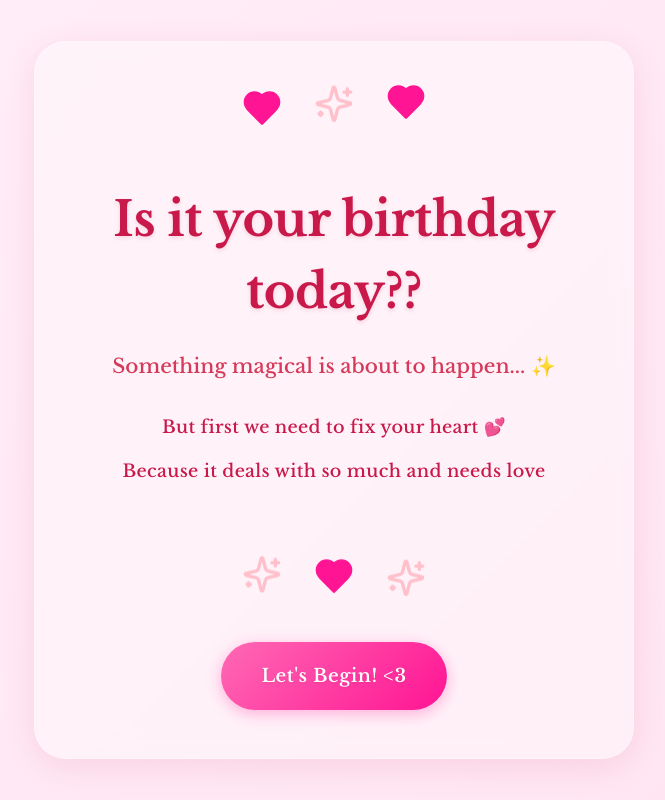
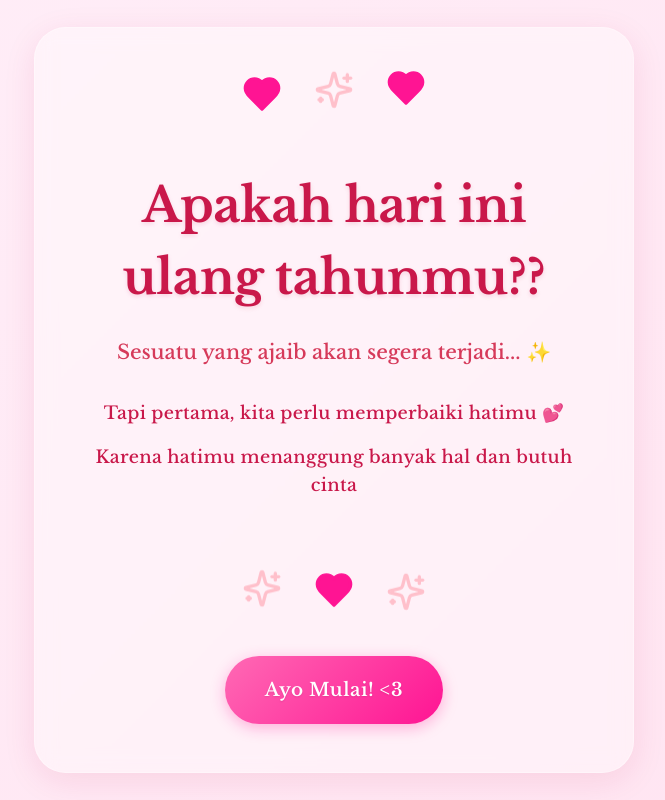
Before and after one commit to MuhammadAuzanQisthi/Selamat-Ulang-tahun-naifa, a React (Vite) app: page / in a window 1280 px wide. Shown: the whole page, without its empty margins (306-971 px from the left). Built offline with nearby package versions, Linux system fonts and the light colour scheme.

Commit message:
Translate birthday messages to Indonesian

```diff
--- a/src/app/data/messages.ts
+++ b/src/app/data/messages.ts
@@ -1,39 +1,37 @@
-
 /* ---- BDAY INTRO MESSAGES ---- */
 export const INTRO_MESSAGES = {
-  title: 'Is it your birthday today??',
-  subtitle: 'Something magical is about to happen... ✨',
-  description1: 'But first we need to fix your heart 💕',
-  description2: 'Because it deals with so much and needs love ',
-  button: 'Let\'s Begin! <3',
+  title: 'Apakah hari ini ulang tahunmu??',
+  subtitle: 'Sesuatu yang ajaib akan segera terjadi... ✨',
+  description1: 'Tapi pertama, kita perlu memperbaiki hatimu 💕',
+  description2: 'Karena hatimu menanggung banyak hal dan butuh cinta ',
+  button: 'Ayo Mulai! <3',
 };
 
 /* ---- PUZZLE GAME TEXT ---- */
 export const PUZZLE_MESSAGES = {
-  title: '💕 Mend the Heart 💕',
-  hint: 'Left piece goes on the left, right piece goes on the right',
+  title: '💕 Perbaiki Hatinya 💕',
+  hint: 'Potongan kiri di sebelah kiri, potongan kanan di sebelah kanan',
 };
 
 /* ---- SUCCESS SCREEN TEXT ---- */
 export const SUCCESS_MESSAGES = {
-  completed: '✨ Your Heart is Whole Again! ✨',
-  instruction: '💕 Close your eyes and make a beautiful wish... 💕',
-  cta: 'Tap the heart when you\'re ready to see your birthday message 🐻',
+  completed: '✨ Hatimu Utuh Kembali! ✨',
+  instruction: '💕 Pejamkan matamu dan buat harapan yang indah... 💕',
+  cta: 'Ketuk hatinya kalau kamu sudah siap melihat pesan ulang tahunmu 🐻',
 };
 
 /* ---- WISH MESSAGES ---- */
 export const WISH_MESSAGES = [
-  "One year older, ten times hotter.. ",
-  "May all your delulu come trululu.. ",
-  "Have a purrfect ♪(^∇^*) birthday.. ",
-  "A million extra wishes to you!.. ",
-  "You are a limited edition with unlimited potential.. ",
-  "You are flippin' awesome.. ",
-  "Wishing you a rizzful year ahead.. ",
-  "Roses are red, skies are blue.. I just wanna say Happy Birthday to you <3...",
-  "Hope your birthday lights up with dreams and stars...",
+  "Setahun lebih tua, sepuluh kali lebih keren.. ",
+  "Semoga semua khayalanmu jadi kenyataan.. ",
+  "Semoga ulang tahunmu purrfect ♪(^∇^*) ..",
+  "Sejuta harapan baik untukmu!.. ",
+  "Kamu edisi terbatas dengan potensi tanpa batas.. ",
+  "Kamu keren banget.. ",
+  "Semoga tahun depanmu penuh pesona.. ",
+  "Mawar itu merah, langit itu biru.. Aku cuma mau bilang selamat ulang tahun untukmu <3...",
+  "Semoga ulang tahunmu dipenuhi mimpi dan bintang...",
 ];
-// Deprecated: do not export a component from data file. Keep data exports only.
 
 /* ---- WISH MESSAGE PAGE TEXT ---- */
-export const WISH_PAGE_TEXT = 'Messages from my heart';
+export const WISH_PAGE_TEXT = 'Pesan dari hatiku';
```
